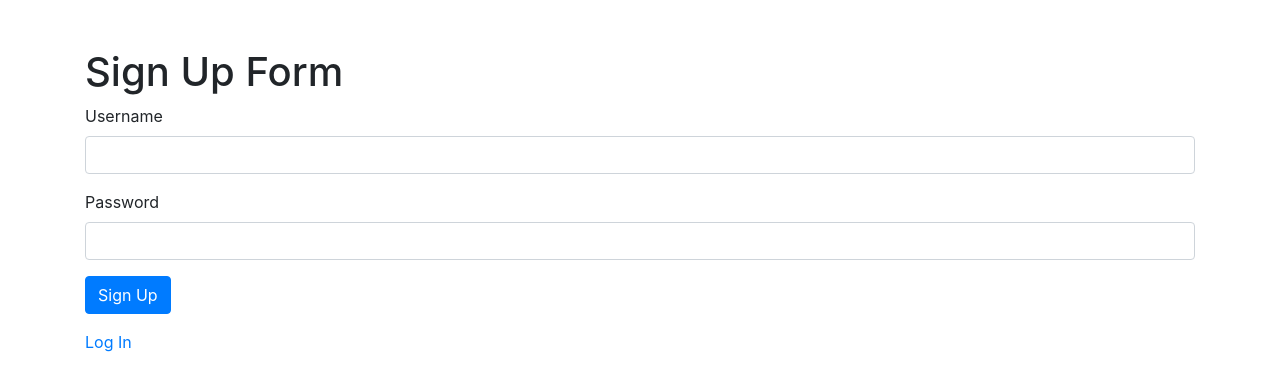
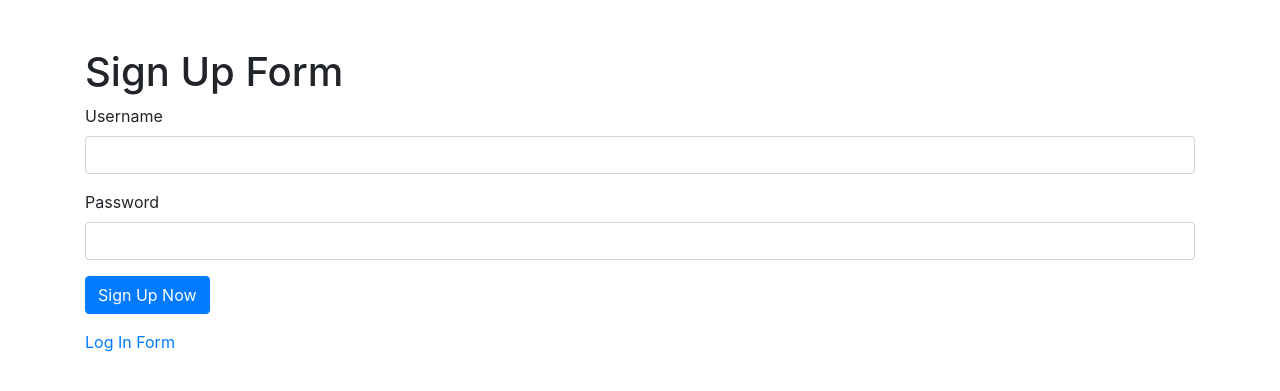
Before and after one commit to andrewtdunn/aws1.1_document-processor, a Flask app: page /signup in a window 1280 px wide. Shown: the top 391 px of the page. Run offline with Flask 3, Linux system fonts and the light colour scheme; some libraries are stand-ins or nearby versions.

Commit message:
tweak login / signup messaging

```diff
--- a/src/docunosis/templates/login.html
+++ b/src/docunosis/templates/login.html
@@ -14,10 +14,10 @@
     <input
       type="submit"
       name="submit"
-      value="Log In"
+      value="Log In Now"
       class="btn btn-primary"
     />
   </div>
 </form>
-<p><a class="link-opacity-75 text-decoration-none" href="/signup">Sign Up</a></p>
+<p><a class="link-opacity-75 text-decoration-none" href="/signup">Sign Up Form</a></p>
 {% endblock %}
--- a/src/docunosis/templates/signup.html
+++ b/src/docunosis/templates/signup.html
@@ -14,10 +14,10 @@
     <input
       type="submit"
       name="submit"
-      value="Sign Up"
+      value="Sign Up Now"
       class="btn btn-primary"
     />
   </div>
 </form>
-<p><a class="link-opacity-75 text-decoration-none" href="/login">Log In</a></p>
+<p><a class="link-opacity-75 text-decoration-none" href="/login">Log In Form</a></p>
 {% endblock %}
```
